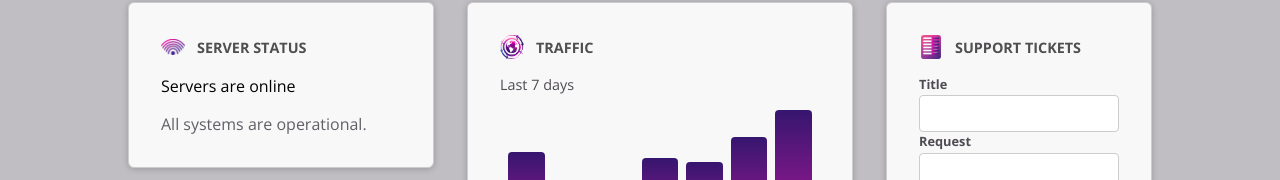
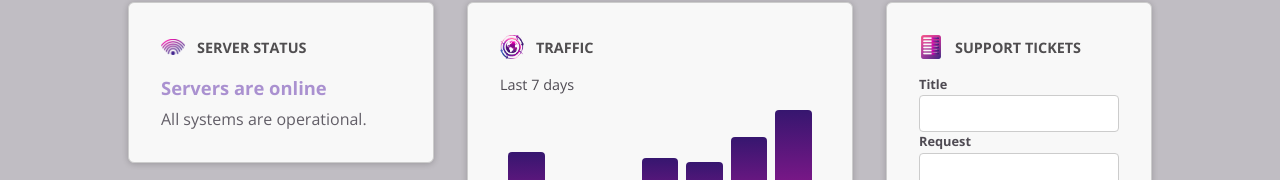
Before and after one commit to Oleg-ru/ng-maximilian-tickets-app, an Angular app: page / in a window 1280 px wide. Shown: the part 182-362 px from the top of the page. Built offline with nearby package versions, Linux system fonts and the light colour scheme.

Commit message:
feature: get host element in ts class binding one class binding in object style binding syntax [style]="color: 'red'" add interval for update random status server

```diff
--- a/src/components/dashboard/server-status/server-status.html
+++ b/src/components/dashboard/server-status/server-status.html
@@ -1,3 +1,9 @@
+<div [class]="{
+  status: true,
+  'status-online': currentStatus === 'online',
+  'status-offline': currentStatus === 'offline',
+  'status-unknown': currentStatus === 'unknown',
+}">
   @if (currentStatus === 'online') {
     <p>Servers are online</p>
     <p>All systems are operational.</p>
@@ -8,3 +14,4 @@
     <p>Server status is unknown</p>
     <p>Fetching server status failed.</p>
   }
+</div>
--- a/src/components/dashboard/server-status/server-status.ts
+++ b/src/components/dashboard/server-status/server-status.ts
@@ -1,4 +1,4 @@
-import { Component } from '@angular/core';
+import { Component, ChangeDetectorRef } from '@angular/core';
 
 @Component({
   selector: 'app-server-status',
@@ -7,5 +7,23 @@
   styleUrl: './server-status.css',
 })
 export class ServerStatus {
-  currentStatus = 'online';
+  currentStatus: 'online' | 'offline' | 'unknown' = 'offline';
+
+  constructor(private cdr: ChangeDetectorRef) {
+    setInterval(() => {
+      const rnd = Math.random();
+
+      if (rnd < 0.5) {
+        this.currentStatus = 'online';
+      } else if (rnd < 0.9) {
+        this.currentStatus = 'offline';
+      } else {
+        this.currentStatus = 'unknown';
+      }
+
+      this.cdr.markForCheck();
+    }, 4000);
+  }
+
+
 }
--- a/src/shared/control/control.ts
+++ b/src/shared/control/control.ts
@@ -1,4 +1,10 @@
-import { Component, HostBinding, HostListener, input, ViewEncapsulation } from '@angular/core';
+import {
+  Component,
+  ElementRef,
+  inject,
+  input,
+  ViewEncapsulation,
+} from '@angular/core';
 
 @Component({
   selector: 'app-control',
@@ -16,10 +22,11 @@
   // @HostListener('click') onClick() {
   //   console.log('Click in control');
   // }
-
   label = input.required<string>();
+  private el = inject(ElementRef);
 
   onClick() {
     console.log('Click in control');
+    console.log(this.el);
   }
 }
```
Lines whose indentation alone changed are shown as unchanged.
